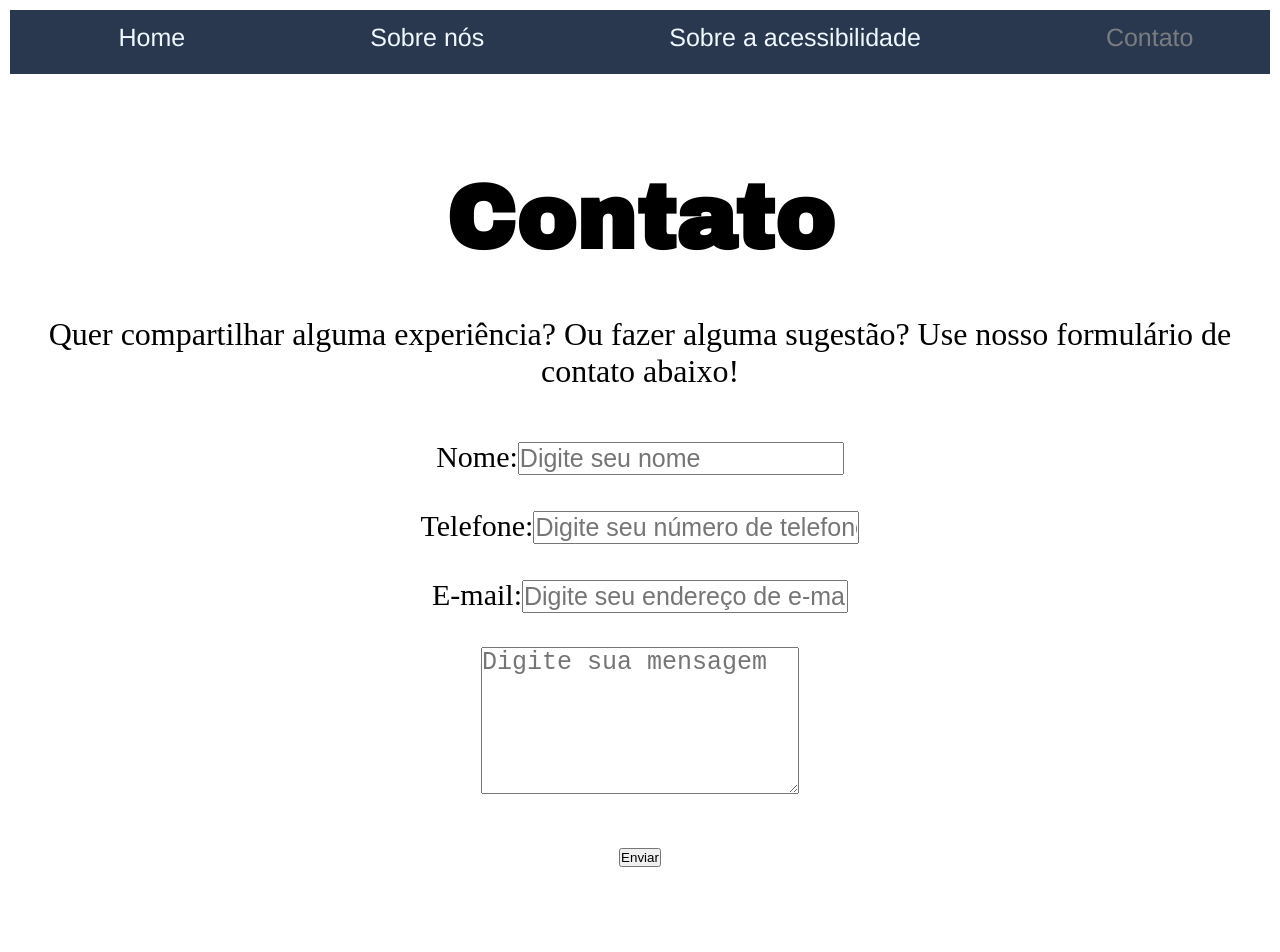
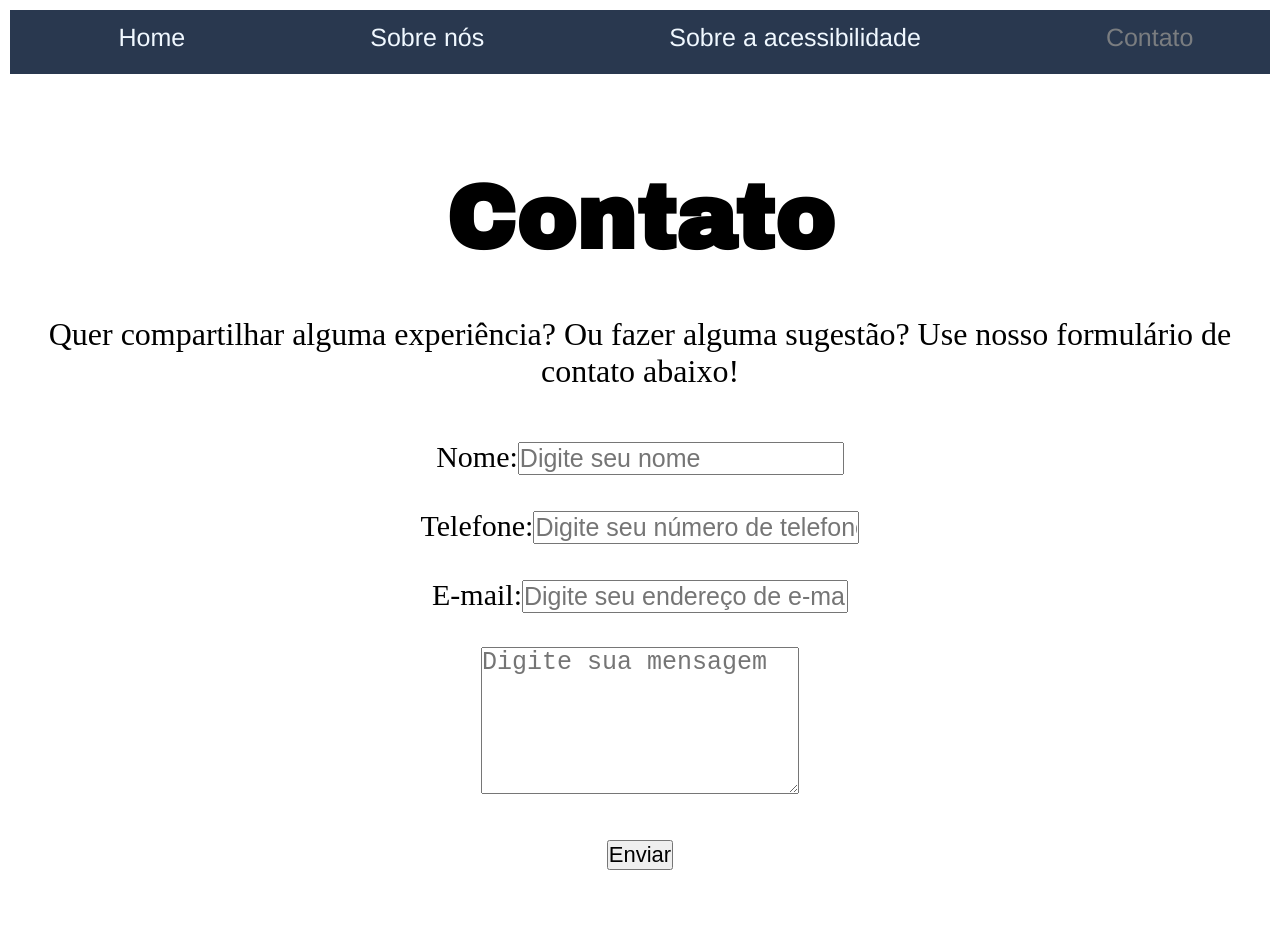
Before and after one commit to EnzoABarros/site-acessibilidade, a plain HTML site: page pages/contact.html in a window 1280 px wide. Shown: the top 952 px of the page. Drawn offline with Linux system fonts and the light colour scheme.

Commit message:
Update style.css

```diff
--- a/assets/style.css
+++ b/assets/style.css
@@ -157,3 +157,7 @@ form {
 input, textarea{
     font-size: 25px;
 }
+
+button {
+    font-size: 22px;
+}
```
